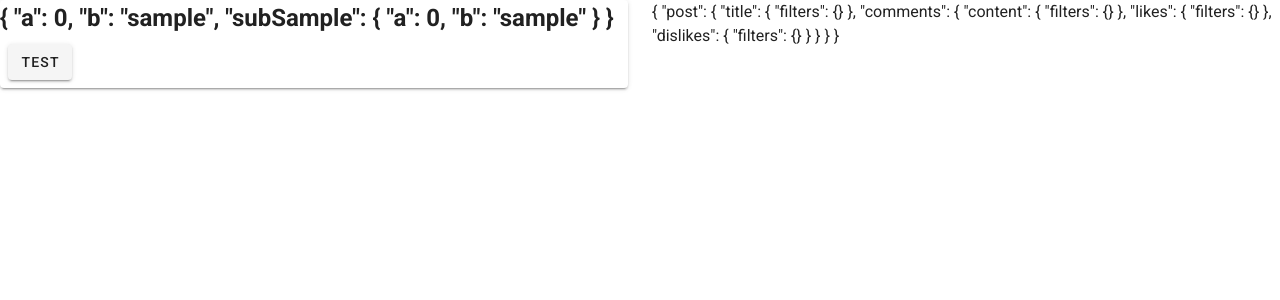
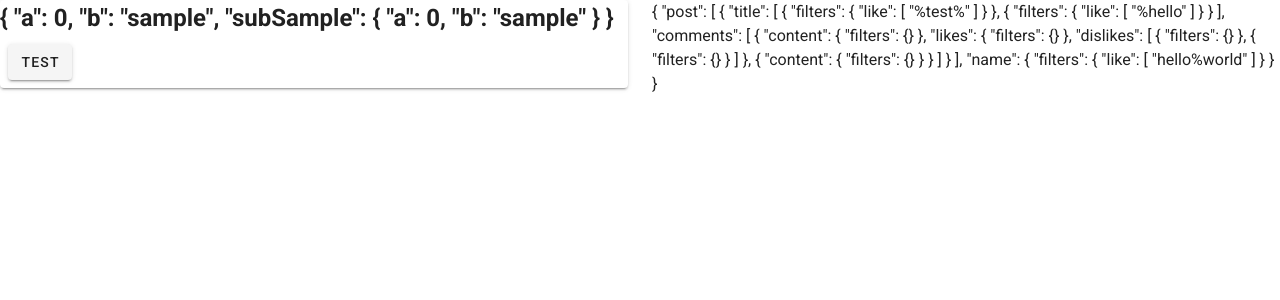
Before and after one commit to stratosphr/web-template, a Nuxt app in the folder resources/: page / in a window 1280 px wide. Shown: the top 300 px of the page. Built offline with nearby package versions, Linux system fonts and the light colour scheme.

Commit message:
Added support for disjunctions in model filters

```diff
--- a/resources/pages/index.vue
+++ b/resources/pages/index.vue
@@ -33,14 +33,28 @@ export default {
     methods: {
         filters(): Filter<IUser> {
             return {
-                post: {
-                    title: $string(),
-                    comments: {
-                        content: $string(),
-                        likes: $number(),
-                        dislikes: $number()
+                post: [
+                    {
+                        title: [
+                            $string().contains('test'),
+                            $string().endsWith('hello')
+                        ],
+                        comments: [
+                            {
+                                content: $string(),
+                                likes: $number(),
+                                dislikes: [
+                                    $number(),
+                                    $number()
+                                ]
+                            },
+                            {
+                                content: $string()
+                            }
+                        ]
                     }
-                }
+                ],
+                name: $string().like('hello%world')
             }
         }
     }
```
Also changed, not shown: resources/api/shine/types/Filter.ts (+5 -4 lines).
